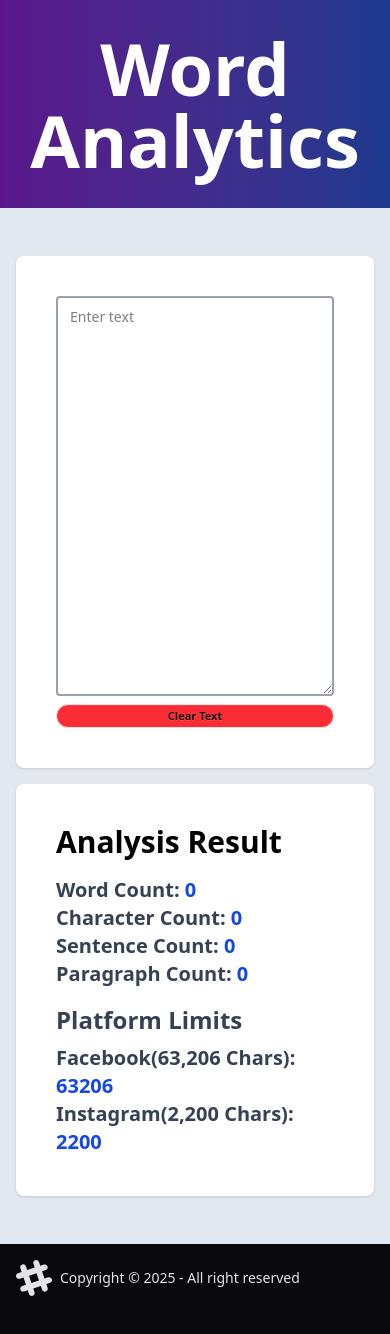
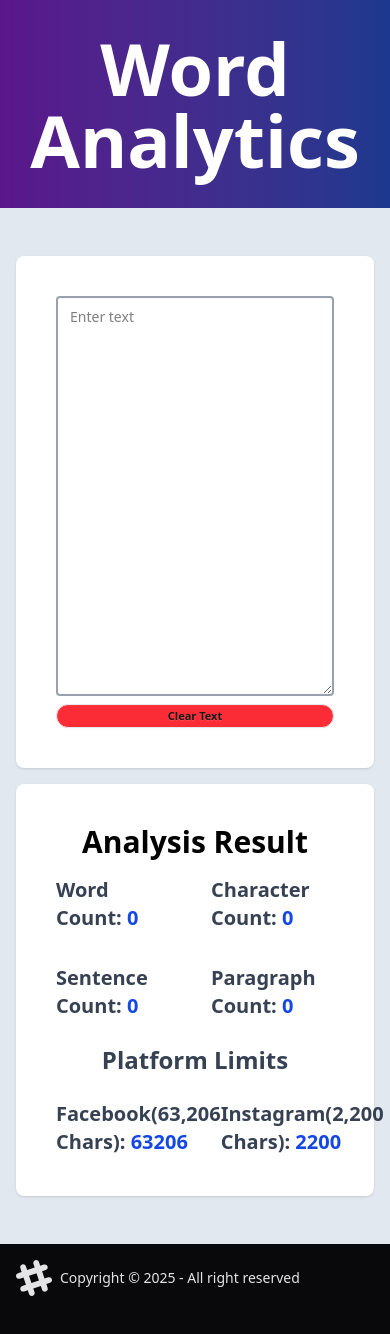
Before and after one commit to jacobferreras/word-analytics-app, a Next.js app: page / in a window 390 px wide. Shown: the top 1334 px of the page. Built offline with nearby package versions, Linux system fonts and the light colour scheme.

Commit message:
Refactor AnalyticsContainer layout for improved responsiveness and alignment

```diff
--- a/components/AnalyticsContainer.tsx
+++ b/components/AnalyticsContainer.tsx
@@ -21,24 +21,34 @@ const AnalyticsContainer = ({
   instagram,
 }: AnalyticsContainerProps) => {
   return (
-    <div className="card w-auto md:w-96 bg-white card-xl shadow-sm">
+    <div className="card w-auto md:w-124 bg-white card-xl shadow-sm">
       <div className="card-body">
-        <h2 className=" text-black font-bold text-start text-3xl mb-2">
+        <h2 className=" text-black font-bold text-center text-3xl mb-2">
           Analysis Result
         </h2>
-        <div className="gap-y-4">
+        <div className="grid grid-cols-2 gap-8">
           <Count label="Word Count" count={word} />
           <Count label="Character Count" count={character} />
           <Count label="Sentence Count" count={sentence} />
           <Count label="Paragraph Count" count={paragraph} />
         </div>
 
-        <h2 className=" text-gray-700 font-bold text-start text-2xl mt-2">
+        <h2 className=" text-gray-700 font-bold text-center text-2xl my-4">
           Platform Limits
         </h2>
-        <div>
-          <PlatformCount label="Facebook" count={facebook} limit="63,206" />
-          <PlatformCount label="Instagram" count={instagram} limit="2,200" />
+        <div className="flex flex-row">
+          <PlatformCount
+            label="Facebook"
+            count={facebook}
+            limit="63,206"
+            icon="bi bi-facebook"
+          />
+          <PlatformCount
+            label="Instagram"
+            count={instagram}
+            limit="2,200"
+            icon="bi bi-instagram"
+          />
         </div>
       </div>
     </div>
```
